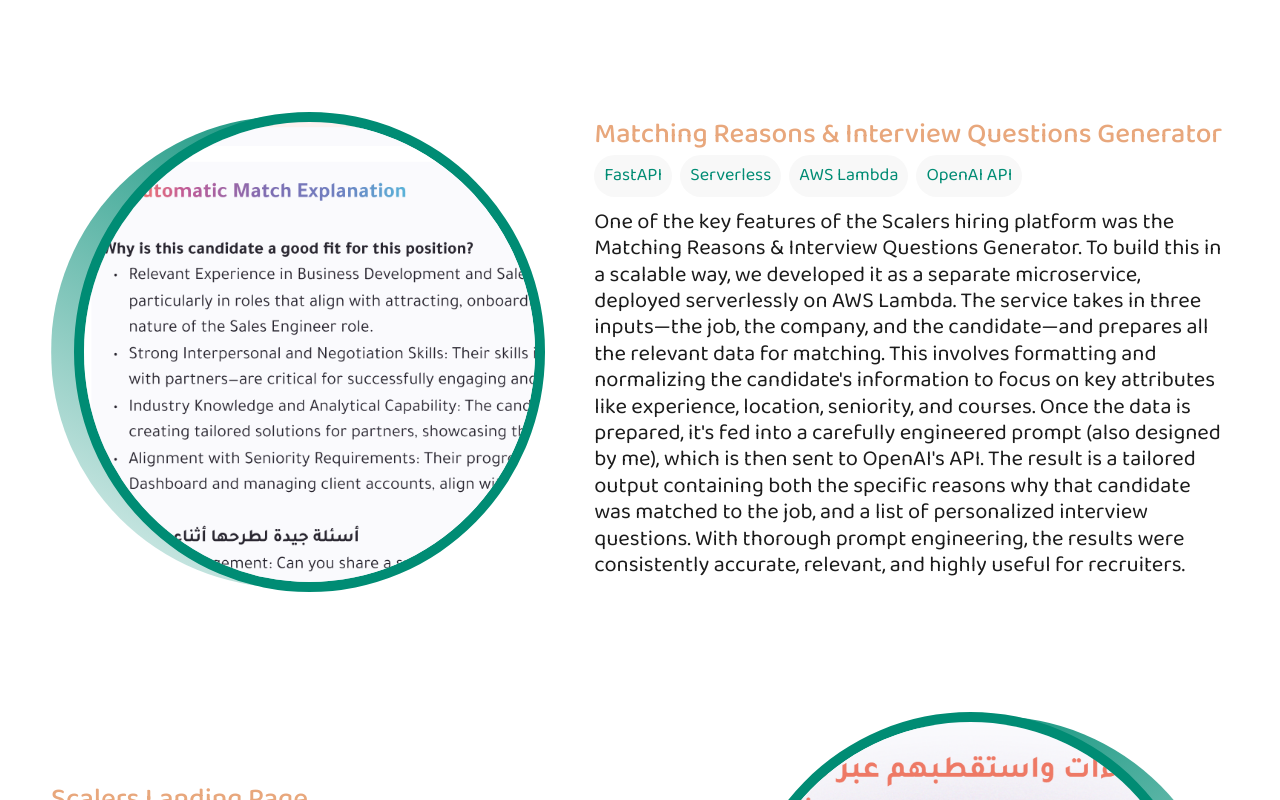
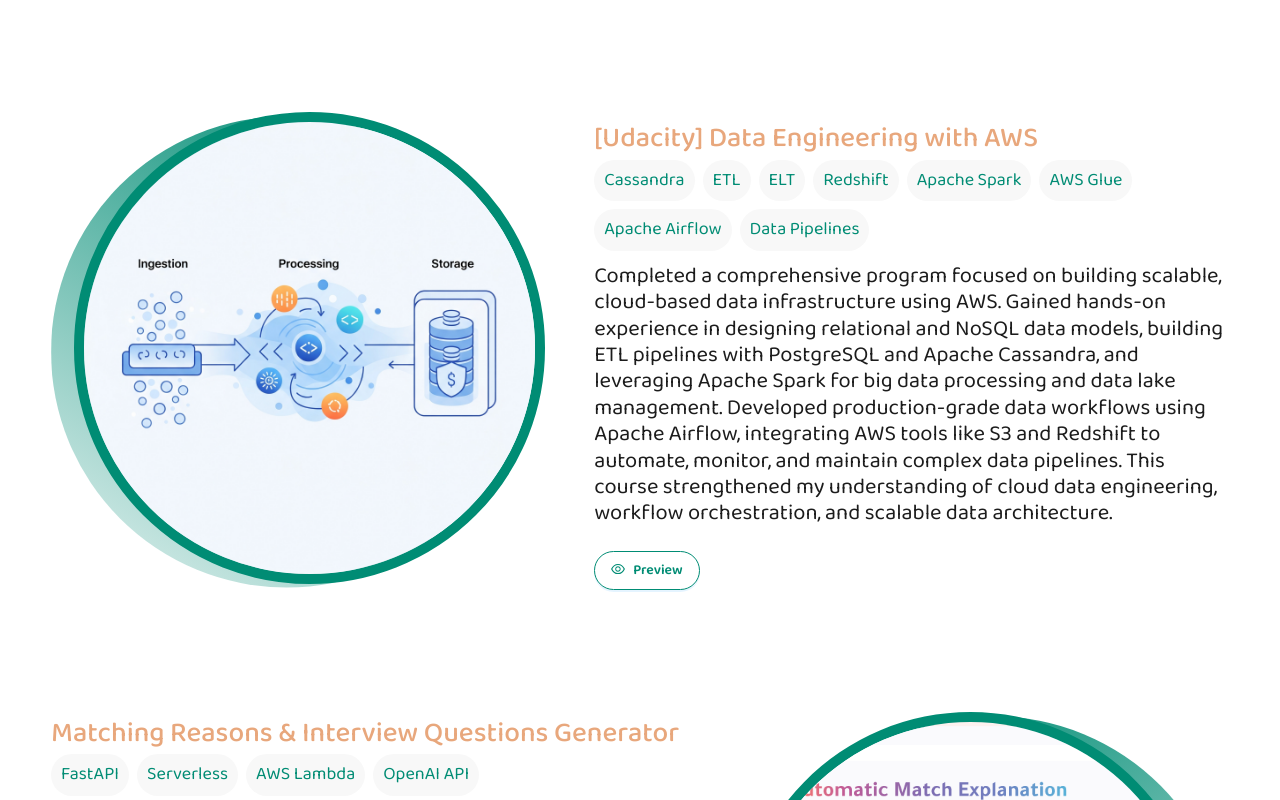
Before and after one commit to wassimmayyasi/wassimmayyasi.github.io, a React (Vite) app: page / in a window 1280 px wide. Shown: the part 7680-8480 px from the top of the page. Built offline with nearby package versions, Linux system fonts and the light colour scheme.

Commit message:
chore: added new udacity course

```diff
--- a/src/content/projects.ts
+++ b/src/content/projects.ts
@@ -1,5 +1,6 @@
 // import project images here, sample import:
 import udacity from "../assets/images/udacity.png";
+import udacity_data_eng from "../assets/images/udacity-data-eng.png";
 import scalers from "../assets/images/scalers.png";
 import matching from "../assets/images/matching.png";
 import bachelor from "../assets/images/bachelor.png";
@@ -33,6 +34,14 @@
         image: udacity,
     },
     {
+        title: "[Udacity] Data Engineering with AWS",
+        skills: ["Cassandra", "ETL", "ELT", "Redshift", "Apache Spark", "AWS Glue", "Apache Airflow", "Data Pipelines"],
+        description:
+            "Completed a comprehensive program focused on building scalable, cloud-based data infrastructure using AWS. Gained hands-on experience in designing relational and NoSQL data models, building ETL pipelines with PostgreSQL and Apache Cassandra, and leveraging Apache Spark for big data processing and data lake management. Developed production-grade data workflows using Apache Airflow, integrating AWS tools like S3 and Redshift to automate, monitor, and maintain complex data pipelines. This course strengthened my understanding of cloud data engineering, workflow orchestration, and scalable data architecture.",
+        previewLink: "https://www.udacity.com/certificate/e/be0adf44-98ed-11ef-9f59-67a0409430be",
+        image: udacity_data_eng,
+    },
+    {
         title: "Matching Reasons & Interview Questions Generator",
         skills: ["FastAPI", "Serverless", "AWS Lambda", "OpenAI API"],
         description:
```
Also changed, not shown: src/assets/images/udacity-data-eng.png (added).
